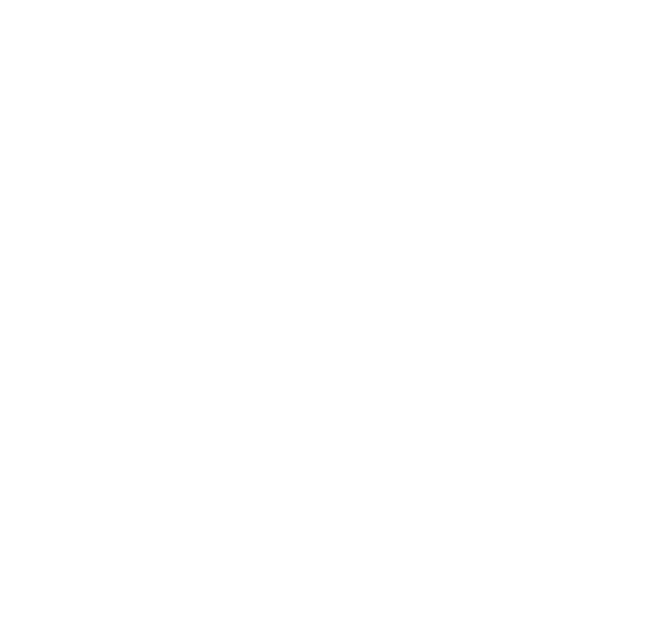
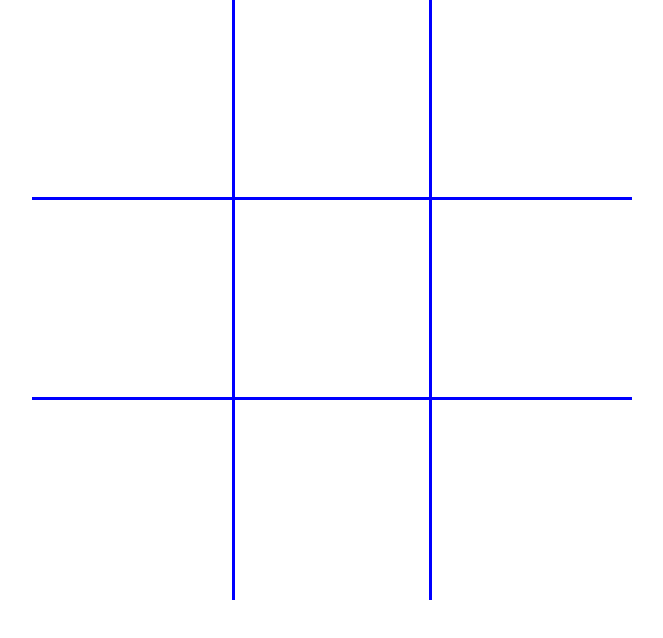
Before and after one commit to Bogurodzic/Tic-Tac-Toe, a website: page src/index.html in a window 1280 px wide. Shown: the whole page, without its empty margins (308-971 px from the left). Drawn offline with Linux system fonts and the light colour scheme.

Commit message:
Added basic board styles

```diff
--- a/gulpfile.js
+++ b/gulpfile.js
@@ -49,7 +49,7 @@ gulp.task("webpack", function(){
 
 gulp.task("watch", function(){
   gulp.watch("src/js/*", ["webpack"]);
-	gulp.watch("src/scss/**/*.scss", ["sass"]);
+	gulp.watch(["src/scss/**/*.scss", "src/scss/blocks/**/*.scss"],  ["sass"]);
   gulp.watch("src/scss/*.scss", ["sass"]);
 	gulp.watch("src/css/*.css", ["autoprefixer"]);
 	gulp.watch(["src/css/*.css", "src/index.html", "src/js/*.js", "src/scss/*"], browserSync.reload);
--- /dev/null
+++ b/src/scss/blocks/board/board.scss
@@ -0,0 +1,9 @@
+@import "board__item";
+
+.board {
+  @extend %flex;
+
+  width: 600px;
+  height: 600px;
+  margin: 0 auto;
+}
--- /dev/null
+++ b/src/scss/blocks/board/board__item.scss
@@ -0,0 +1,58 @@
+.board__item {
+  @extend %boxborder;
+
+  width: 200px;
+  height: 200px;
+  border: 3px solid blue;
+}
+
+.board__item:nth-of-type(1) {
+  border-top: none;
+  border-left: none;
+  border-right: none;
+}
+
+.board__item:nth-of-type(2) {
+  border-top: none;
+}
+
+.board__item:nth-of-type(3) {
+  border-top: none;
+  border-right: none;
+  border-left: none;
+}
+
+.board__item:nth-of-type(4) {
+  border-right: none;
+  border-left: none;
+  border-top: none;
+}
+
+.board__item:nth-of-type(5) {
+  border-top: none;
+}
+
+.board__item:nth-of-type(6) {
+  border-top: none;
+  border-right: none;
+  border-left: none;
+}
+
+.board__item:nth-of-type(7) {
+  border-top: none;
+  border-right: none;
+  border-left: none;
+  border-bottom: none;
+}
+
+.board__item:nth-of-type(8) {
+  border-top: none;
+  border-bottom: none;
+}
+
+.board__item:nth-of-type(9) {
+  border-top: none;
+  border-right: none;
+  border-left: none;
+  border-bottom: none;
+}
--- a/src/scss/main.scss
+++ b/src/scss/main.scss
@@ -1 +1,6 @@
 @import "vendor/vendor";
+@import "blocks/board/board";
+
+body {
+  margin: 0 auto;
+}
--- a/src/scss/vendor/mixins.scss
+++ b/src/scss/vendor/mixins.scss
@@ -0,0 +1,8 @@
+%boxborder {
+  box-sizing: border-box;
+}
+
+%flex {
+  display: flex;
+  flex-wrap: wrap;
+}
```
Also changed, not shown: src/css/main.css, src/js/app.js (added).
